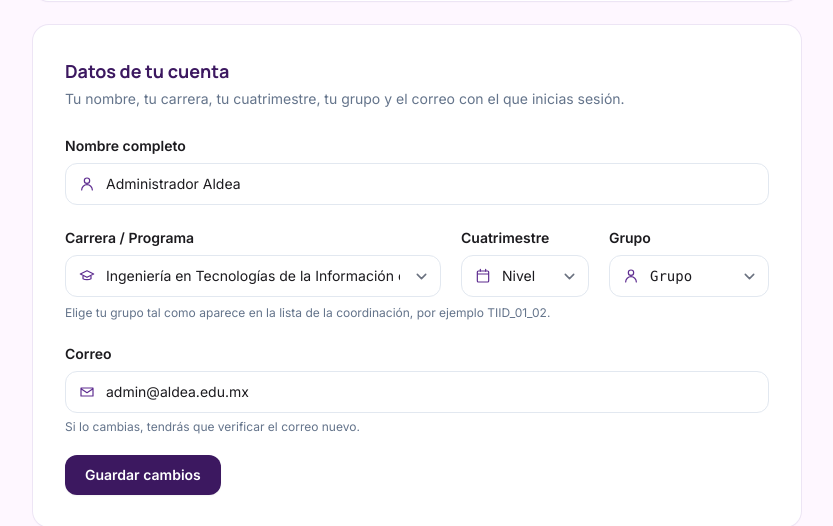
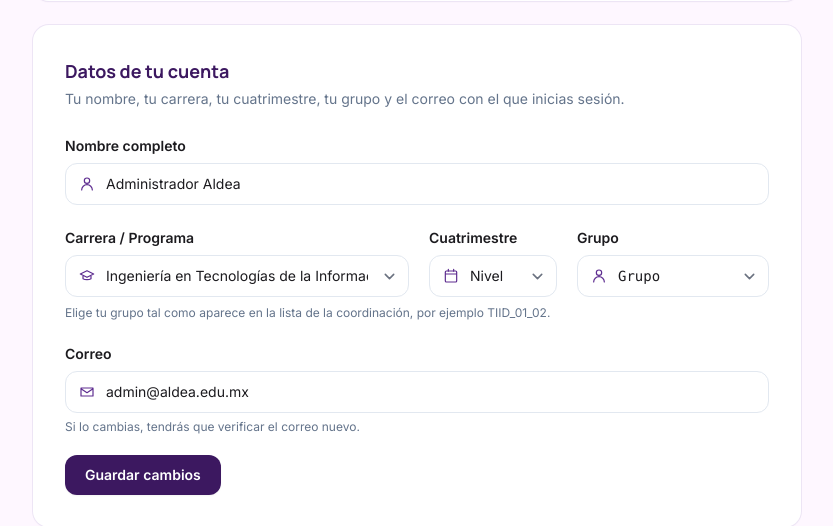
Before and after one commit to Camilohh12/Aldea_tech, a Laravel app: page /profile in a window 1280 px wide. Shown: the part 251-777 px from the top of the page, without its empty margins (223-1056 px from the left). Run offline with Laravel 12, Linux system fonts and the light colour scheme; a user stored in the database is signed in; data comes from the database, SQL or seed files in the repository; style sheets or scripts are compiled from the project's sources; parts of the project's set-up code (start-up, migrations or seed data) failed here and were passed over.

Commit message:
fix(grupos): ensancha la lista de grupo para que el código se lea completo

```diff
--- a/resources/views/auth/register.blade.php
+++ b/resources/views/auth/register.blade.php
@@ -60,7 +60,7 @@
 
             {{-- Carrera, cuatrimestre y grupo (de la lista de la coordinación, o «Irregular» / «Otro») --}}
             <div x-data="grupoAlumno(@js((string) old('grupo', '')), @js((string) old('cuatrimestre', '')), @js($tutorPorGrupo))">
-            <div class="grid gap-5 sm:grid-cols-[1fr_8rem_10rem]">
+            <div class="grid gap-5 sm:grid-cols-[1fr_8rem_12rem]">
                 {{-- Carrera --}}
                 <div>
                     <label for="carrera" class="text-sm font-semibold">Carrera / Programa <span class="text-red-600">*</span></label>
--- a/resources/views/profile/partials/update-profile-information-form.blade.php
+++ b/resources/views/profile/partials/update-profile-information-form.blade.php
@@ -36,7 +36,7 @@
         @if ($esAlumno)
             @php $grupoActual = (string) old('grupo', $user->grupo); @endphp
             <div x-data="grupoAlumno(@js($grupoActual), @js((string) old('cuatrimestre', $user->cuatrimestre ?? '')), {})">
-            <div class="grid gap-5 sm:grid-cols-[1fr_8rem_10rem]">
+            <div class="grid gap-5 sm:grid-cols-[1fr_8rem_12rem]">
                 <div>
                     <label for="carrera" class="text-sm font-semibold">Carrera / Programa</label>
                     <div class="relative mt-1.5">
```
